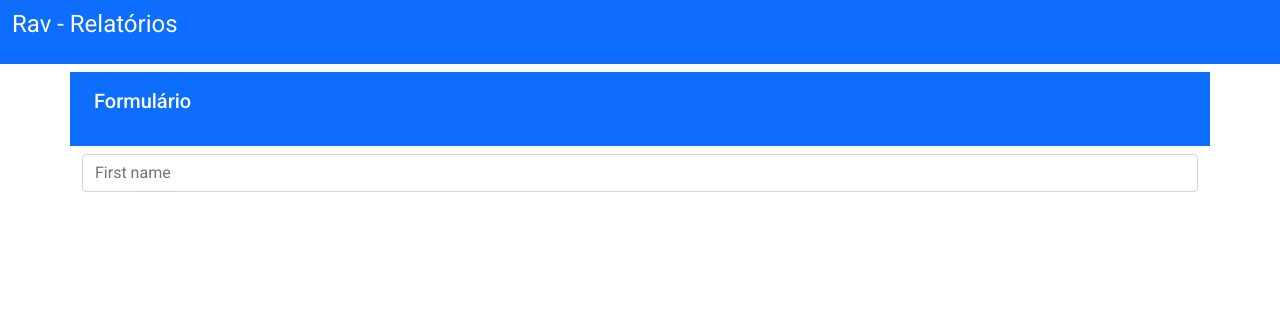
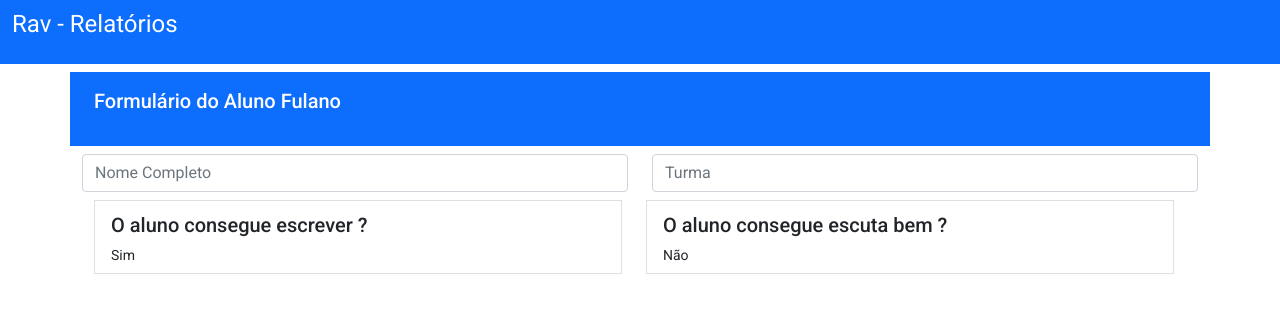
Before and after one commit to Brunostaine/rav-relatorio-de-avaliacao-angular, an Angular app: page /form in a window 1280 px wide. Shown: the top 312 px of the page. Built offline with nearby package versions, Linux system fonts and the light colour scheme; data requests are answered from the project's data file.

Commit message:
template inicial do form

```diff
--- a/src/app/app.module.ts
+++ b/src/app/app.module.ts
@@ -10,6 +10,7 @@ import { ListaAlunosComponent } from './componentes/lista-alunos/lista-alunos.co
 import { HomeModule } from './home/home/home.module';
 import { AppMaterialModule } from './shared/app-material/app-material.module';
 import { AlunoFormComponent } from './componentes/aluno-form/aluno-form.component';
+import { AlunoFormModule } from './componentes/aluno-form/aluno-form.module';
 
 @NgModule({
   declarations: [AppComponent, ListaAlunosComponent, AlunoFormComponent, ],
@@ -21,7 +22,8 @@ import { AlunoFormComponent } from './componentes/aluno-form/aluno-form.componen
     CommonModule,
     AppMaterialModule,
     ReactiveFormsModule,
-    AddAlunoModule
+    AddAlunoModule,
+    AlunoFormModule
   ],
   providers: [],
   bootstrap: [AppComponent],
--- a/src/app/componentes/aluno-form/aluno-form.component.html
+++ b/src/app/componentes/aluno-form/aluno-form.component.html
@@ -1,15 +1,49 @@
-<nav class=" container navbar navbar-dark bg-primary my-2">
-    <div class="container-fluid">
-      <h2 class="navbar-brand">Formulário</h2>
-
-    </div>
+<nav class="container navbar navbar-dark bg-primary my-2">
+  <div class="container-fluid">
+    <h2 class="navbar-brand">Formulário do Aluno Fulano</h2>
+  </div>
 </nav>
 
-<div class="container" >
+<form>
+  <div class="container">
     <div class="row">
-        <div class="col" >
-          <input  type="text" class="form-control" placeholder="First name" aria-label="First name"
-           >
+      <div class="col">
+
+        <input
+          type="text"
+          class="form-control"
+          placeholder="Nome Completo"
+          aria-label="Nome Completo"
+        />
+      </div>
+
+      <div class="col">
+        <input
+          type="text"
+          class="form-control"
+          placeholder="Turma"
+          aria-label="Turma"
+        />
+      </div>
+
+      <div class="list-group">
+        <div class="container">
+          <div class="row">
+            <div class="col">
+              <li class="list-group-item my-2">
+                <h2 class="mb-1">O aluno consegue escrever ?</h2>
+                <span>Sim</span>
+              </li>
+            </div>
+            <div class="col">
+              <li class="list-group-item my-2">
+                <h2 class="mb-1">O aluno consegue escuta bem ?</h2>
+                <span>Não</span>
+              </li>
+            </div>
+          </div>
         </div>
+      </div>
     </div>
-</div>
+  </div>
+</form>
--- a/src/app/componentes/aluno-form/aluno-form.component.ts
+++ b/src/app/componentes/aluno-form/aluno-form.component.ts
@@ -1,4 +1,5 @@
 import { Component, OnInit } from '@angular/core';
+import { FormGroup } from '@angular/forms';
 import { AlunoFormService } from './aluno-form.service';
 
 @Component({
@@ -8,15 +9,17 @@ import { AlunoFormService } from './aluno-form.service';
 })
 export class AlunoFormComponent implements OnInit {
 
-  alunoForms = []
+
 
   constructor(private alunoFormService: AlunoFormService) { }
+
+
+
 
   ngOnInit(): void {
     this.alunoFormService.buscarFormulario().subscribe({
       next: (resp) => {
         console.log(resp)
-
       },
     });
 
```
Also changed, not shown: src/app/componentes/aluno-form/aluno-form.module.ts (added, +14 -0 lines).
